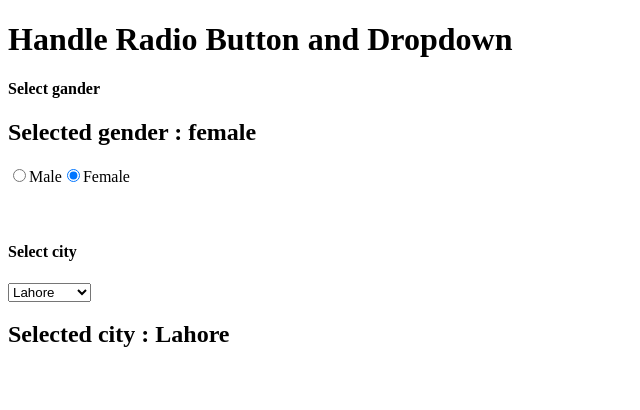
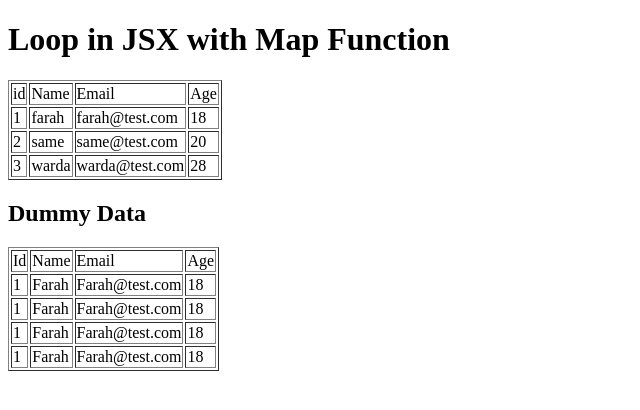
Before and after one commit to Farah-Saleem270/Reactjs-practice, a React (Vite) app: page / in a window 1280 px wide. Shown: the top 410 px of the page, without its empty margins (0-640 px from the left). Built offline with nearby package versions, Linux system fonts and the light colour scheme.

Commit message:
add some new code of line

```diff
--- a/src/App.jsx
+++ b/src/App.jsx
@@ -251,37 +251,134 @@ import Skills from "./checkBoxes";
 // export default App;
 
 
+// function App() {
+//   const [gender, setGender] = useState('female');
+//   const [city, setCity] = useState('Lahore');
+
+//   return (
+//     <div>
+//       {/* <h1>Handle Checkbox in React js</h1> */}
+//       {/* <Skills /> */}
+
+
+//       <h1>Handle Radio Button and Dropdown</h1>
+//       <h4>Select gander</h4>
+//       <h2>Selected gender : {gender}</h2>
+//       <input onChange={(event) => setGender(event.target.value)}
+//       value={'male'} type="radio" name="gender" id="male"  checked={gender == "female"}/>
+//       <label htmlFor="male">Male</label>
+//       <input onChange={(event) => setGender(event.target.value)}
+//        value={'female'} type="radio" name="gender" id="female"  checked={gender == "female"}/>
+//       <label htmlFor="female">Female</label>
+//       <br /><br /><br />
+//       <h4>Select city</h4>
+//       <select  onChange={(event)=>setCity(event.target.value)}>
+//         <option value="gujrawala" >Gujrawala</option>
+//         <option value="faislabad">Faislabad</option>
+//         <option value="lahore" selected>Lahore</option>
+//         <option value="karachi">Karachi</option>
+
+//       </select>
+//        <h2>Selected city : {city}</h2>
+
+
+//     </div>
+//   )
+// }
+
+// export default App;
+
+
 function App() {
-  const [gender, setGender] = useState('female');
-  const [city, setCity] = useState('Lahore');
-
+  const userName = ['farah', 'same', 'warda'];
+  const userData = [
+    {
+      name: 'farah',
+      age: '18',
+      email: 'farah@test.com',
+      id: '1'
+    },
+    {
+      name: 'same',
+      age: '20',
+      email: 'same@test.com',
+      id: '2'
+    },
+    {
+      name: 'warda',
+      age: '28',
+      email: 'warda@test.com',
+      id: '3'
+    }
+  ]
   return (
     <div>
-      {/* <h1>Handle Checkbox in React js</h1> */}
-      {/* <Skills /> */}
+      <h1>Loop in JSX with Map Function</h1>
+      <table border={'1'}>
+        <thead>
+          <tr>
+            <td>id</td>
+            <td>Name</td>
+            <td>Email</td>
+            <td>Age</td>
+          </tr>
+        </thead>
+        <tbody>
+          {
+            userData.map((user) => [
+              <tr key={user.id}>
+                <td>{user.id}</td>
+                <td>{user.name}</td>
+                <td>{user.email}</td>
+                <td>{user.age}</td>
+              </tr>
+            ])
+
+          }
+        </tbody>
+      </table>
 
 
-      <h1>Handle Radio Button and Dropdown</h1>
-      <h4>Select gander</h4>
-      <h2>Selected gender : {gender}</h2>
-      <input onChange={(event) => setGender(event.target.value)}
-      value={'male'} type="radio" name="gender" id="male"  checked={gender == "female"}/>
-      <label htmlFor="male">Male</label>
-      <input onChange={(event) => setGender(event.target.value)}
-       value={'female'} type="radio" name="gender" id="female"  checked={gender == "female"}/>
-      <label htmlFor="female">Female</label>
-      <br /><br /><br />
-      <h4>Select city</h4>
-      <select  onChange={(event)=>setCity(event.target.value)}>
-        <option value="gujrawala" >Gujrawala</option>
-        <option value="faislabad">Faislabad</option>
-        <option value="lahore" selected>Lahore</option>
-        <option value="karachi">Karachi</option>
-
-      </select>
-       <h2>Selected city : {city}</h2>
 
 
+
+      <h2>Dummy Data</h2>
+      <table border={'1'}>
+        <thead>
+          <tr>
+            <td>Id</td>
+            <td>Name</td>
+            <td>Email</td>
+            <td>Age</td>
+          </tr>
+        </thead>
+        <tbody>
+          <tr>
+            <td>1</td>
+            <td>Farah</td>
+            <td>Farah@test.com</td>
+            <td>18</td>
+          </tr>
+          <tr>
+            <td>1</td>
+            <td>Farah</td>
+            <td>Farah@test.com</td>
+            <td>18</td>
+          </tr>
+          <tr>
+            <td>1</td>
+            <td>Farah</td>
+            <td>Farah@test.com</td>
+            <td>18</td>
+          </tr>
+          <tr>
+            <td>1</td>
+            <td>Farah</td>
+            <td>Farah@test.com</td>
+            <td>18</td>
+          </tr>
+        </tbody>
+      </table>
     </div>
   )
 }
```
